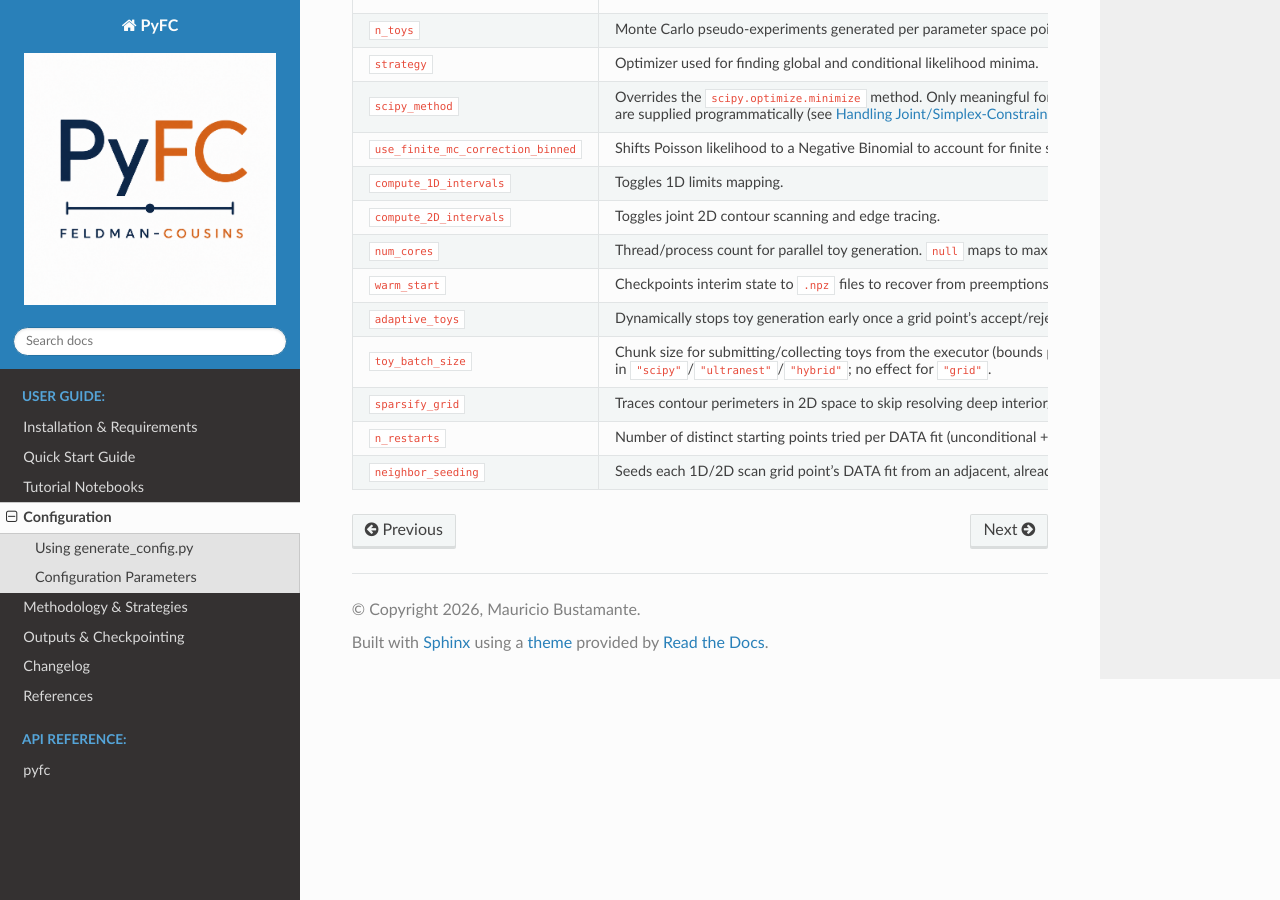
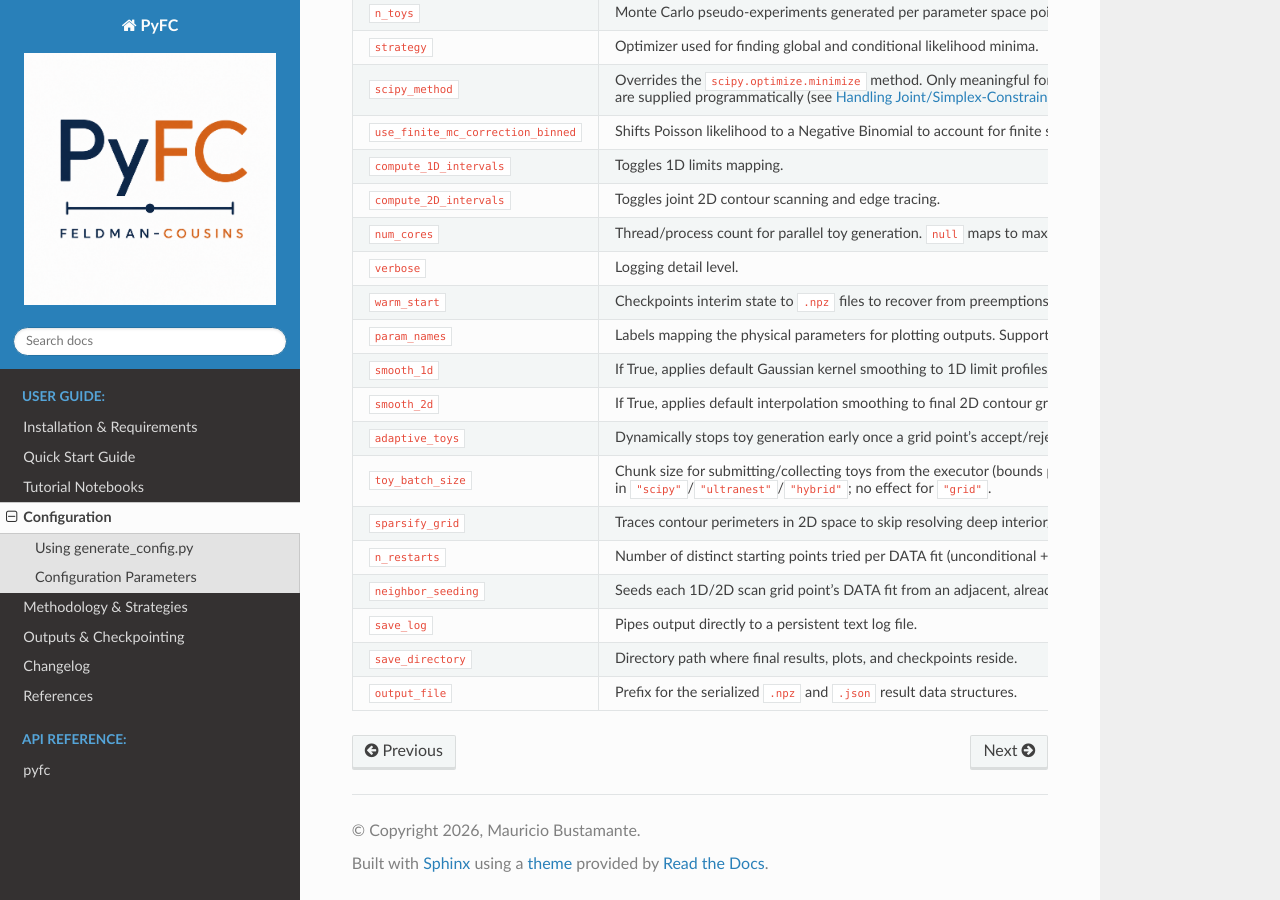
Before and after one commit to mbustama/FeldmanCousins, a Sphinx documentation site: the page built from docs/source/configuration.rst, in a window 1280 px wide and 900 px high, scrolled down 637 px. Built offline with Sphinx 7.4.7 and the Read the Docs theme 3.1.0, drawn with Linux system fonts in a browser that asks for light colours.

Commit message:
Complete configuration.rst's parameter table to mirror README's
Was missing 7 of README's 22 documented parameters entirely: verbose,
param_names, smooth_1d, smooth_2d, save_log, save_directory, and
output_file -- notably save_directory/output_file, meaning a reader of
only the hosted Sphinx docs had no way to learn where their results get
written. Predates this round's other config-doc changes; not something
those introduced. Added all seven rows in the same position/order as
README's table.

Co-Authored-By: Claude Sonnet 5 <noreply@anthropic.com>

```diff
--- a/docs/source/configuration.rst
+++ b/docs/source/configuration.rst
@@ -57,8 +57,24 @@ Configuration Parameters
      - Thread/process count for parallel toy generation. ``null`` maps to max hardware threads.
      - Integer :math:`\geq 0`
      - ``8``
+   * - ``verbose``
+     - Logging detail level.
+     - ``0`` (Silent), ``1``, ``2`` (Debug)
+     - ``1``
    * - ``warm_start``
      - Checkpoints interim state to ``.npz`` files to recover from preemptions.
+     - ``True``, ``False``
+     - ``True``
+   * - ``param_names``
+     - Labels mapping the physical parameters for plotting outputs. Supports raw LaTeX (e.g. ``[r"$\Phi$", r"$\gamma$"]``).
+     - List of strings
+     - ``["param1", "param2", ...]``
+   * - ``smooth_1d``
+     - If True, applies default Gaussian kernel smoothing to 1D limit profiles in plots.
+     - ``True``, ``False``
+     - ``True``
+   * - ``smooth_2d``
+     - If True, applies default interpolation smoothing to final 2D contour graphics.
      - ``True``, ``False``
      - ``True``
    * - ``adaptive_toys``
@@ -81,3 +97,15 @@ Configuration Parameters
      - Seeds each 1D/2D scan grid point's DATA fit from an adjacent, already-evaluated grid point's profiled parameters instead of always starting from the bounds midpoint. Only affects ``strategy="scipy"``'s DATA fit, not the MC toy fits or other strategies.
      - ``True``, ``False``
      - ``True``
+   * - ``save_log``
+     - Pipes output directly to a persistent text log file.
+     - ``True``, ``False``
+     - ``True``
+   * - ``save_directory``
+     - Directory path where final results, plots, and checkpoints reside.
+     - String (path)
+     - ``"output/example_fc_output"``
+   * - ``output_file``
+     - Prefix for the serialized ``.npz`` and ``.json`` result data structures.
+     - String
+     - ``"fc_results"``
```
